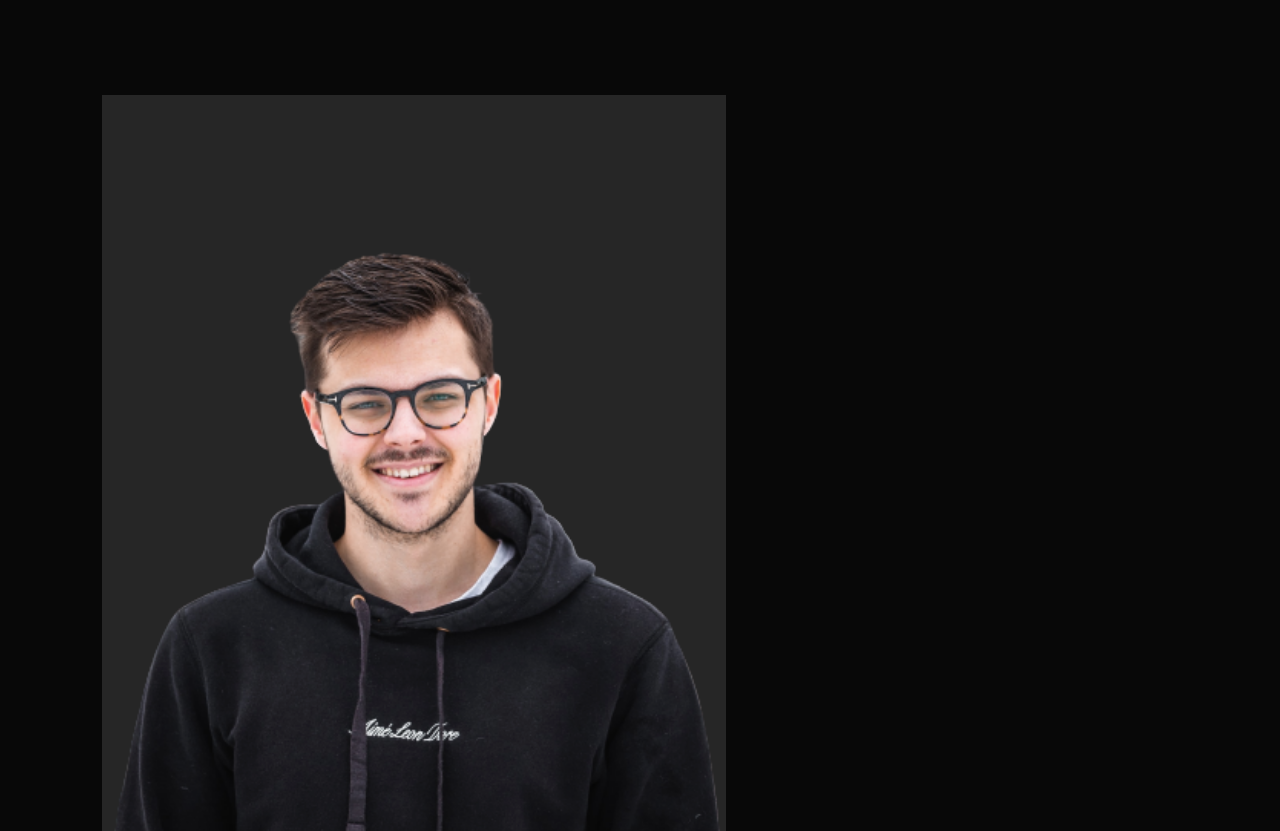
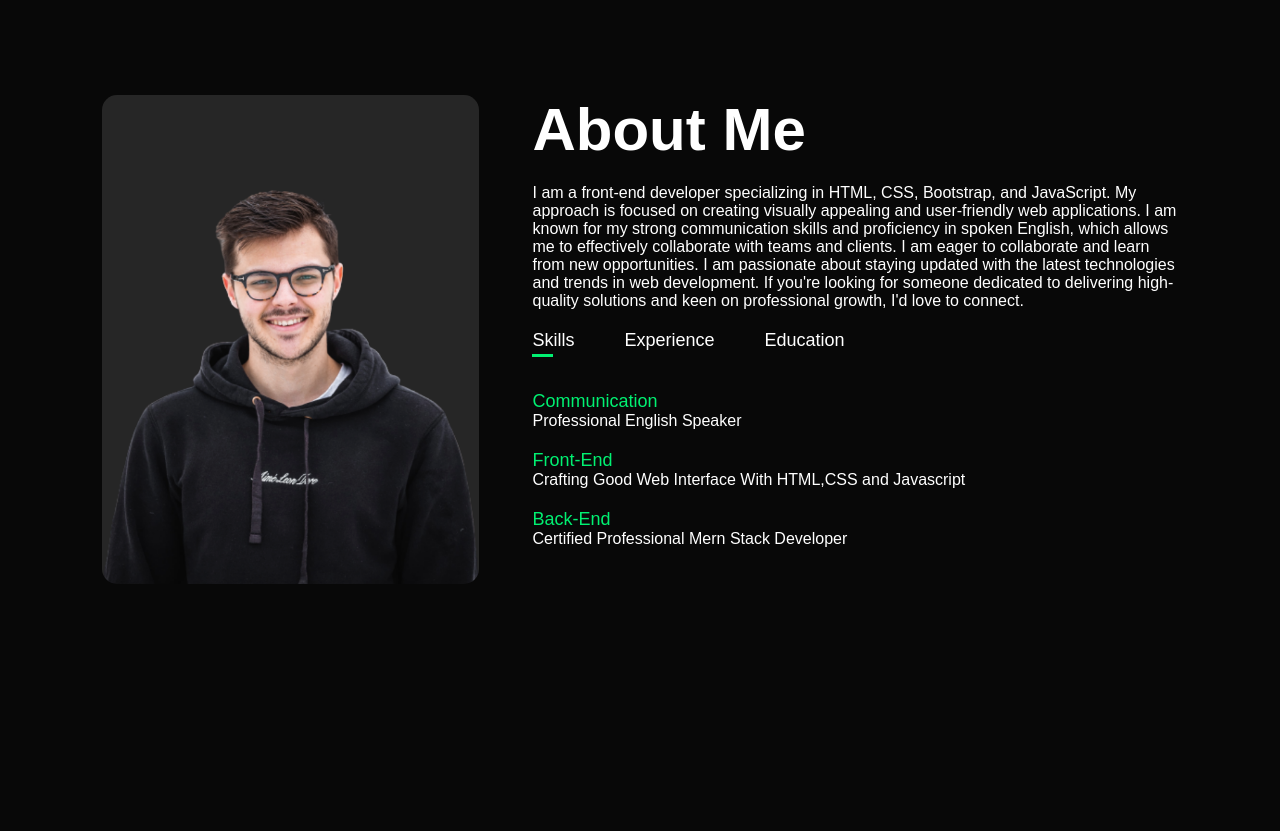
Before and after one commit to KhanzaidGithub/ZaidPortfolio.github.io, a plain HTML site: page index.html in a window 1280 px wide. Shown: the part 800-1631 px from the top of the page. After the commit the page ends 1483 px from the top, so only its background shows below. Drawn offline with Linux system fonts and the light colour scheme.

Commit message:
Added JS Function

```diff
--- a/index.html
+++ b/index.html
@@ -25,7 +25,7 @@
         </nav>
         <div class="header-text">
             <p>Mern Stack Developer</p>
-            <h1>Hi, I'm <span style="color: #01f172;">Zaid Khan</span><br> From Karachi </h1>
+            <h1>Hi, I'm <span style="color: #01f172;">Zaid Khan</span><br> Passionate Programmer</h1>
         </div>
     </div>
 </div>
@@ -37,7 +37,40 @@
                 <img src="./images/user.png" alt="">
             </div>
             <div class="about-col-2">
-                <h2>About Me</h2>
+                <h2 class="sub-title">About Me</h2>
+                <p>I am a front-end developer specializing in HTML, CSS, Bootstrap, and JavaScript. My approach is
+                    focused on creating visually appealing and user-friendly web applications. I am known for my strong
+                    communication skills and proficiency in spoken English, which allows me to effectively collaborate
+                    with teams and clients. I am eager to collaborate and learn from new opportunities. I am passionate
+                    about staying updated with the latest technologies and trends in web development. If you're looking
+                    for someone dedicated to delivering high-quality solutions and keen on professional growth, I'd love
+                    to connect.</p>
+                <div class="tab-titles">
+                    <div class="tab-links active-link" onclick="opentab('skills')">Skills</div>
+                    <div class="tab-links" onclick="opentab('expirence')">Experience</div>
+                    <div class="tab-links" onclick="opentab('education')">Education</div>
+                </div>
+                <div class="tab-content active-tab" id="skills">
+                    <ul>
+                        <li><span>Communication</span><br>Professional English Speaker</li>
+                        <li><span>Front-End</span><br>Crafting Good Web Interface With HTML,CSS and Javascript</li>
+                        <li><span>Back-End</span><br>Certified Professional Mern Stack Developer</li>
+                    </ul>
+                </div>
+                <div class="tab-content" id="expirence">
+                    <ul>
+                        <li><span>2023</span><br>Professional English Speaker</li>
+                        <li><span>2023</span><br>Crafting Good Web Interface With HTML,CSS and Javascript</li>
+                        <li><span>2023</span><br>Certified Professional Mern Stack Developer</li>
+                    </ul>
+                </div>
+                <div class="tab-content" id="education">
+                    <ul>
+                        <li><span>Metric</span><br>Professional English Speaker</li>
+                        <li><span>Metric</span><br>Crafting Good Web Interface With HTML,CSS and Javascript</li>
+                        <li><span>Metric</span><br>Certified Professional Mern Stack Developer</li>
+                    </ul>
+                </div>
             </div>
         </div>
     </div>
--- a/script.js
+++ b/script.js
@@ -0,0 +1,15 @@
+// script.js
+
+let tablinks = document.getElementsByClassName('tab-links');
+let tabcontents = document.getElementsByClassName('tab-content');
+
+function opentab(tabname) {
+    for (let tablink of tablinks) {
+        tablink.classList.remove('active-link');
+    }
+    for (let tabcontent of tabcontents) {
+        tabcontent.classList.remove('active-tab');
+    }
+    document.getElementById(tabname).classList.add('active-tab');
+    event.currentTarget.classList.add('active-link');
+}
--- a/style.css
+++ b/style.css
@@ -77,4 +77,75 @@ nav ul li a:hover::after {
     padding: 80px 0px;
 }
 
-.row {}
+.row {
+    display: flex;
+    justify-content: space-between;
+    flex-wrap: wrap;
+}
+
+.about-col-1 {
+    flex-basis: 35%;
+}
+
+.about-col-1 img {
+    width: 100%;
+    border-radius: 15px;
+}
+
+.about-col-2 {
+    flex-basis: 60%;
+}
+
+.sub-title {
+    font-size: 60px;
+    font-weight: 600;
+    color: #fff;
+    margin-bottom: 20px;
+}
+
+.tab-titles {
+    display: flex;
+    margin: 20px 0px 40px;
+}
+
+.tab-links {
+    margin-right: 50px;
+    font-size: 18px;
+    font-weight: 500;
+    cursor: pointer;
+    position: relative;
+}
+
+.tab-links::after {
+    content: '';
+    width: 0%;
+    height: 3px;
+    background-color: #01f172;
+    position: absolute;
+    left: 0;
+    bottom: -6px;
+    transition: 0.5s;
+}
+
+.tab-links.active-link::after {
+    width: 50%;
+}
+
+.tab-content ul li {
+    list-style-type: none;
+    margin: 20px 0px;
+}
+
+.tab-content ul li span {
+    color: #01f172;
+    font-size: 18px;
+    font-weight: 500;
+}
+
+.tab-content {
+    display: none;
+}
+
+.tab-content.active-tab {
+    display: block;
+}
```
